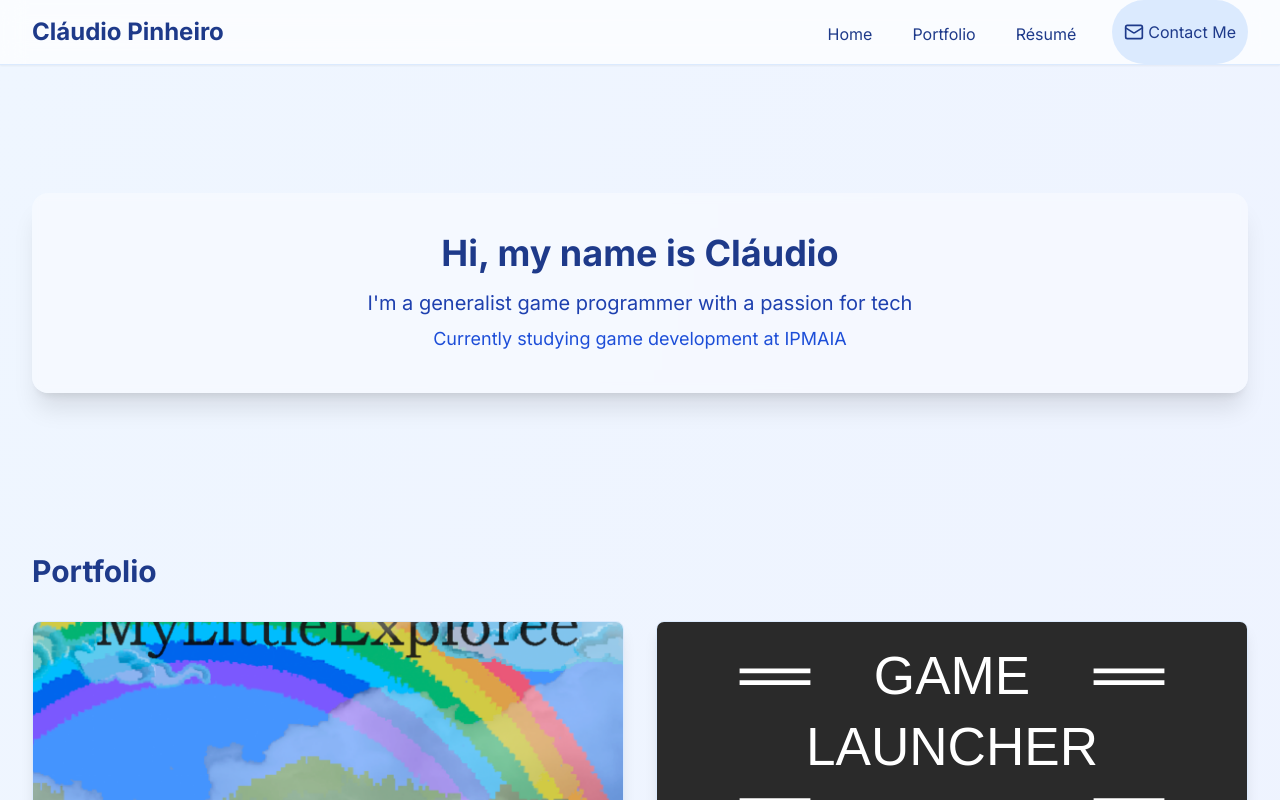
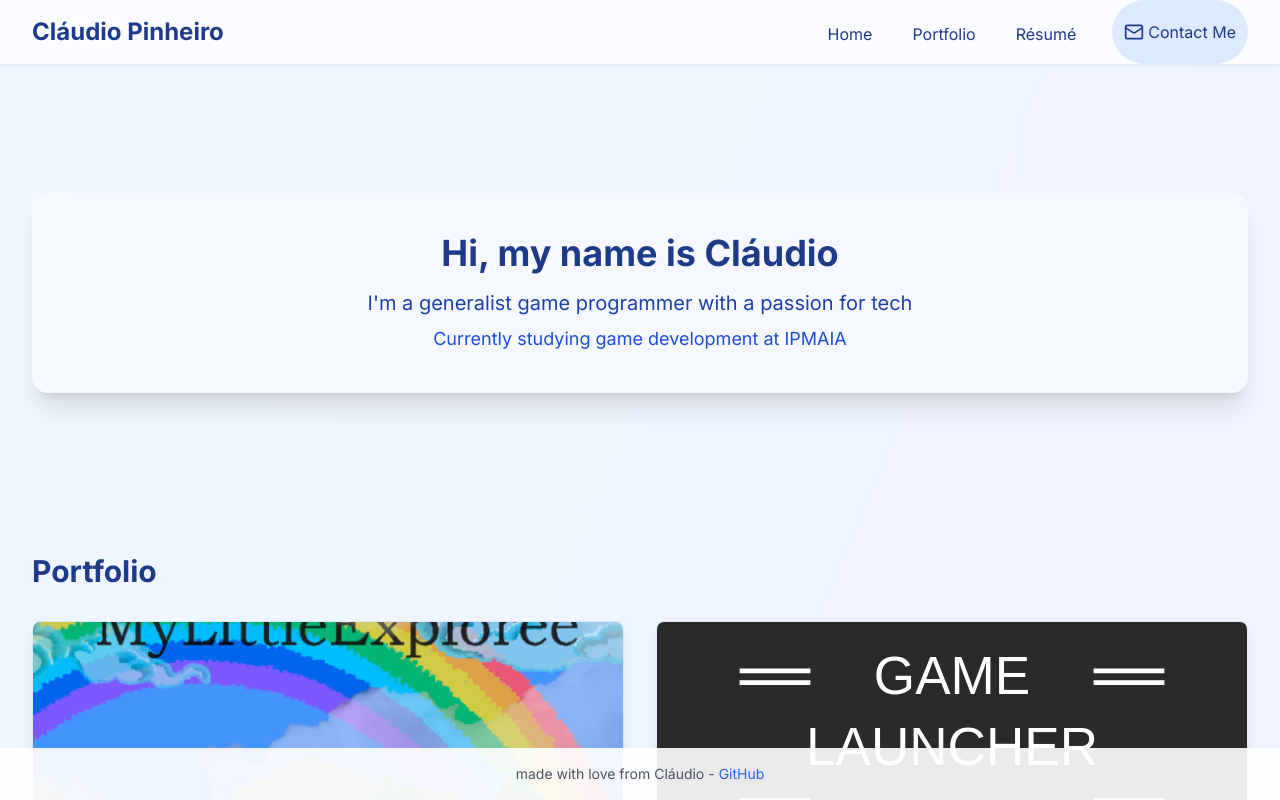
Before and after one commit to syl3n7/portfolio, a Next.js app: page / in a window 1280 px wide. Shown: the top 800 px of the page. Built offline with nearby package versions, Linux system fonts and the light colour scheme.

Commit message:
update to portfolio

```diff
--- a/app/layout.js
+++ b/app/layout.js
@@ -14,7 +14,22 @@ export default function RootLayout({ children }) {
       <head>
         <meta charSet="utf-8" />
       </head>
-      <body className={inter.className}>{children}</body>
+      <body className={inter.className}>
+        {children}
+        <footer className="fixed bottom-0 w-full py-4 text-center bg-white bg-opacity-90">
+          <p className="text-sm text-gray-600">
+            made with love from Cláudio -
+            <a
+              href="https://github.com/syl3n7/portfolio"
+              className="text-blue-600 hover:text-blue-800 ml-1"
+              target="_blank"
+              rel="noopener noreferrer"
+            >
+              GitHub
+            </a>
+          </p>
+        </footer>
+      </body>
     </html>
   )
 }
```
